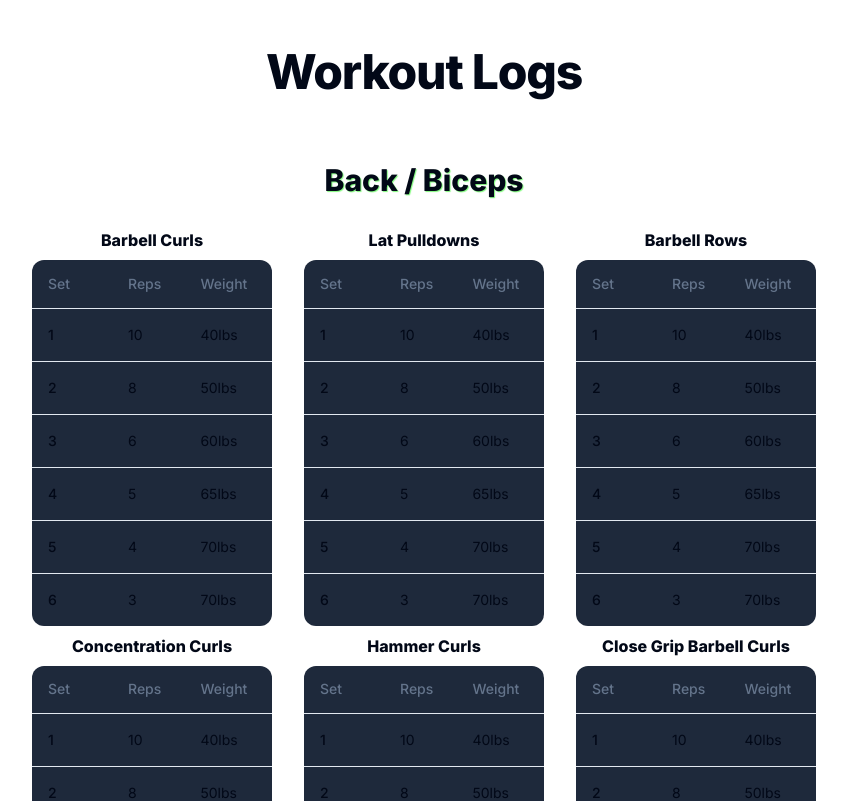
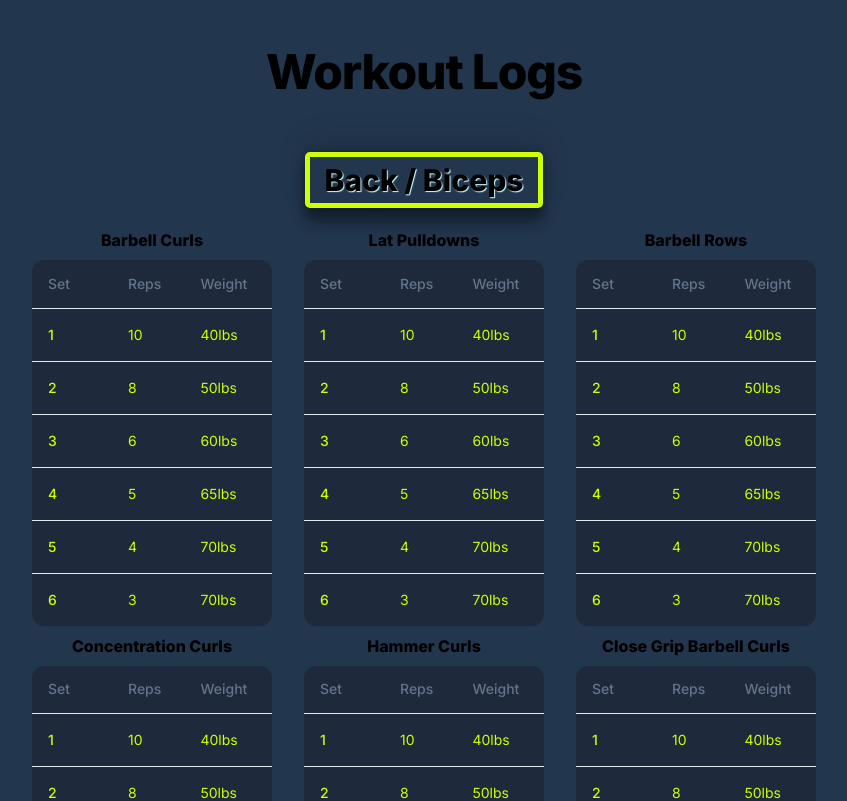
Before and after one commit to LRSORRENTI/workout-logs, a Next.js app: page / in a window 1280 px wide. Shown: the top 801 px of the page, without its empty margins (220-1067 px from the left). Built offline with nearby package versions, Linux system fonts and the light colour scheme.

Commit message:
Added style changes to main workout heading, and the color of each set, rep, and weight

```diff
--- a/src/app/globals.css
+++ b/src/app/globals.css
@@ -33,6 +33,8 @@
     --ring: 222.2 84% 4.9%;
 
     --radius: 0.5rem;
+
+    --tennis: #cfff04;
   }
 
   .dark {
@@ -71,7 +73,7 @@
     @apply border-border;
   }
   body {
-    @apply bg-background text-foreground;
+    /* @apply bg-foreground text-background; */
     @apply ml-2;
   }
 }
@@ -93,3 +95,7 @@ h2 {
   @apply scroll-m-20 border-b pb-2 text-3xl font-semibold tracking-tight
   transition-colors first:mt-0;
 }
+
+body {
+  background-color: #21354dfd;
+}
--- a/src/app/tableStyles.css
+++ b/src/app/tableStyles.css
@@ -4,8 +4,9 @@
 }
 
 .main-p {
-  box-shadow: rgba(255, 255, 255, 0.1) 0px 3px 6px,
-    rgba(255, 255, 255, 0.1) 0px 3px 6px;
+  box-shadow: rgba(0, 0, 0, 0.25) 0px 15px 15px,
+    rgba(0, 0, 0, 0.12) 0px -12px 30px, rgba(0, 0, 0, 0.12) 0px 4px 6px,
+    rgba(0, 0, 0, 0.17) 0px 12px 13px, rgba(0, 0, 0, 0.09) 0px -3px 5px;
 
   max-width: 300px;
   padding-right: 15px;
@@ -13,7 +14,12 @@
   padding-bottom: 5px;
   padding-top: 5px;
   border-radius: 5px;
-  border: 5px solid #fff;
+  /* border: 5px solid #fff; */
+  border: 5px solid #cfff04;
   font-weight: 800;
-  text-shadow: 1px 1px 1px rgb(129, 251, 125);
+  text-shadow: 1px 1px 1px #cfff;
 }
+
+.table-color {
+  color: #cfff04;
+}
--- a/src/components/WorkoutTable.tsx
+++ b/src/components/WorkoutTable.tsx
@@ -19,7 +19,7 @@ import {
           <div className="flex justify-center flex-col sm:flex-row sm:flex-wrap">
           <div className="table-wrap">
           <p className="flex justify-center text-1xl font-extrabold mb-2" >Barbell Curls</p>
-  <Table className="w-60 bg-slate-800 rounded-xl mx-4 table-wrap">
+  <Table className="w-60 bg-slate-800 rounded-xl mx-4 table-wrap table-color">
   <TableHeader>
     <TableRow>
       <TableHead className="w-[80px]">Set</TableHead>
@@ -63,7 +63,7 @@ import {
 </div>
 <div className="table-wrap">
 <p className="flex justify-center text-1xl font-extrabold mb-2" >Lat Pulldowns</p>
-<Table className="w-60 bg-slate-800 rounded-xl mx-4">
+<Table className="w-60 bg-slate-800 rounded-xl mx-4 table-color">
   <TableHeader>
     <TableRow>
       <TableHead className="w-[80px]">Set</TableHead>
@@ -107,7 +107,7 @@ import {
 </div>
 <div className="table-wrap">
 <p className="flex justify-center text-1xl font-extrabold mb-2" >Barbell Rows</p>
-<Table className="w-60 bg-slate-800 rounded-xl mx-4">
+<Table className="w-60 bg-slate-800 rounded-xl mx-4 table-color">
   <TableHeader>
 <TableRow>
       <TableHead className="w-[80px]">Set</TableHead>
@@ -151,7 +151,7 @@ import {
 </div>
 <div className="table-wrap">
 <p className="flex justify-center text-1xl font-extrabold mb-2" >Concentration Curls</p>
-<Table className="w-60 bg-slate-800 rounded-xl mx-4">
+<Table className="w-60 bg-slate-800 rounded-xl mx-4 table-color">
   <TableHeader>
     <TableRow>
       <TableHead className="w-[80px]">Set</TableHead>
@@ -195,7 +195,7 @@ import {
 </div>
 <div className="table-wrap">
 <p className="flex justify-center text-1xl font-extrabold mb-2">Hammer Curls</p>
-<Table className="w-60 bg-slate-800 rounded-xl mx-4">
+<Table className="w-60 bg-slate-800 rounded-xl mx-4 table-color">
   <TableHeader>
     <TableRow>
       <TableHead className="w-[80px]">Set</TableHead>
@@ -239,7 +239,7 @@ import {
 </div>
 <div className="table-wrap">
 <p className="flex justify-center text-1xl font-extrabold mb-2">Close Grip Barbell Curls</p>
-<Table className="w-60 bg-slate-800 rounded-xl mx-4">
+<Table className="w-60 bg-slate-800 rounded-xl mx-4 table-color">
   <TableHeader>
     <TableRow>
       <TableHead className="w-[80px]">Set</TableHead>
```
